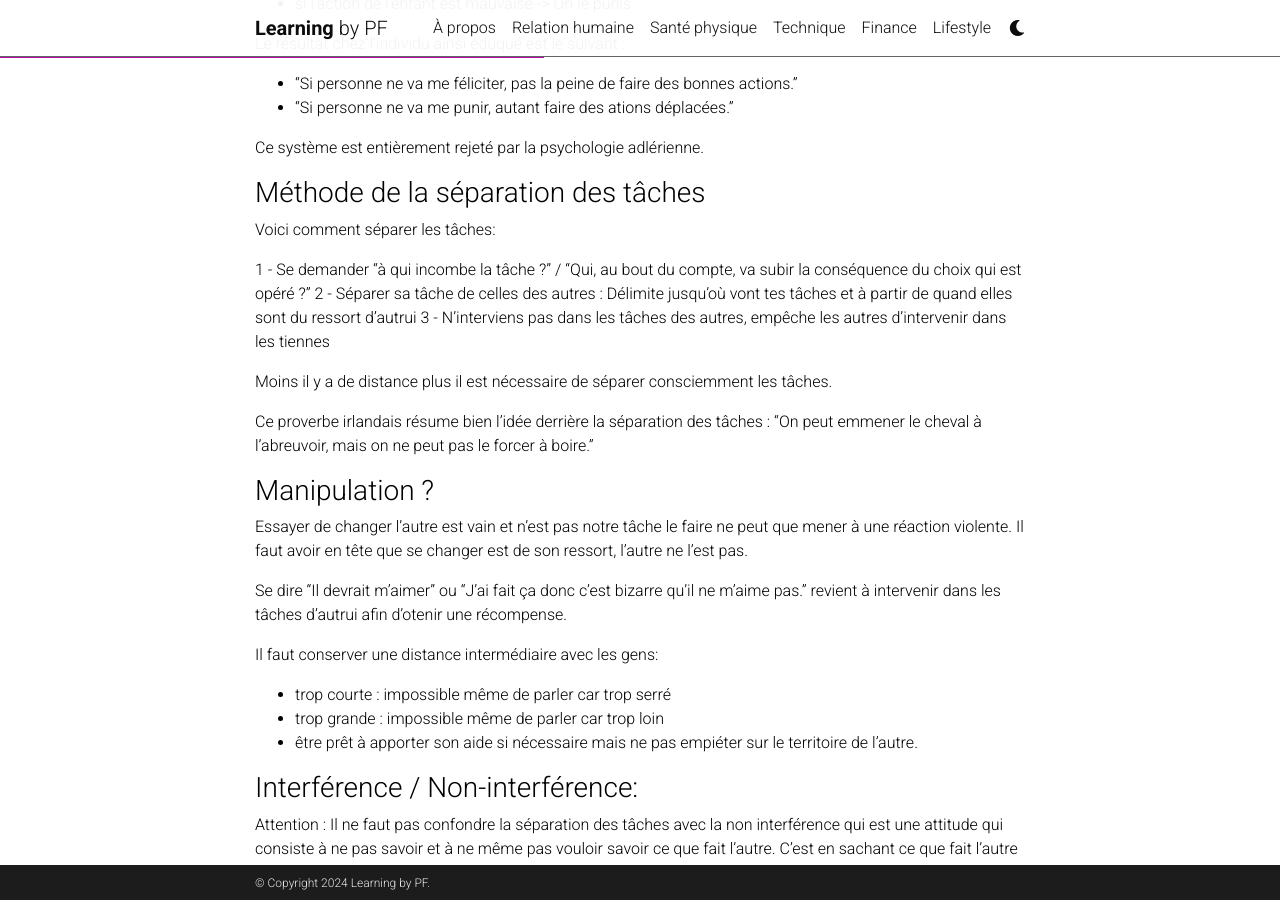
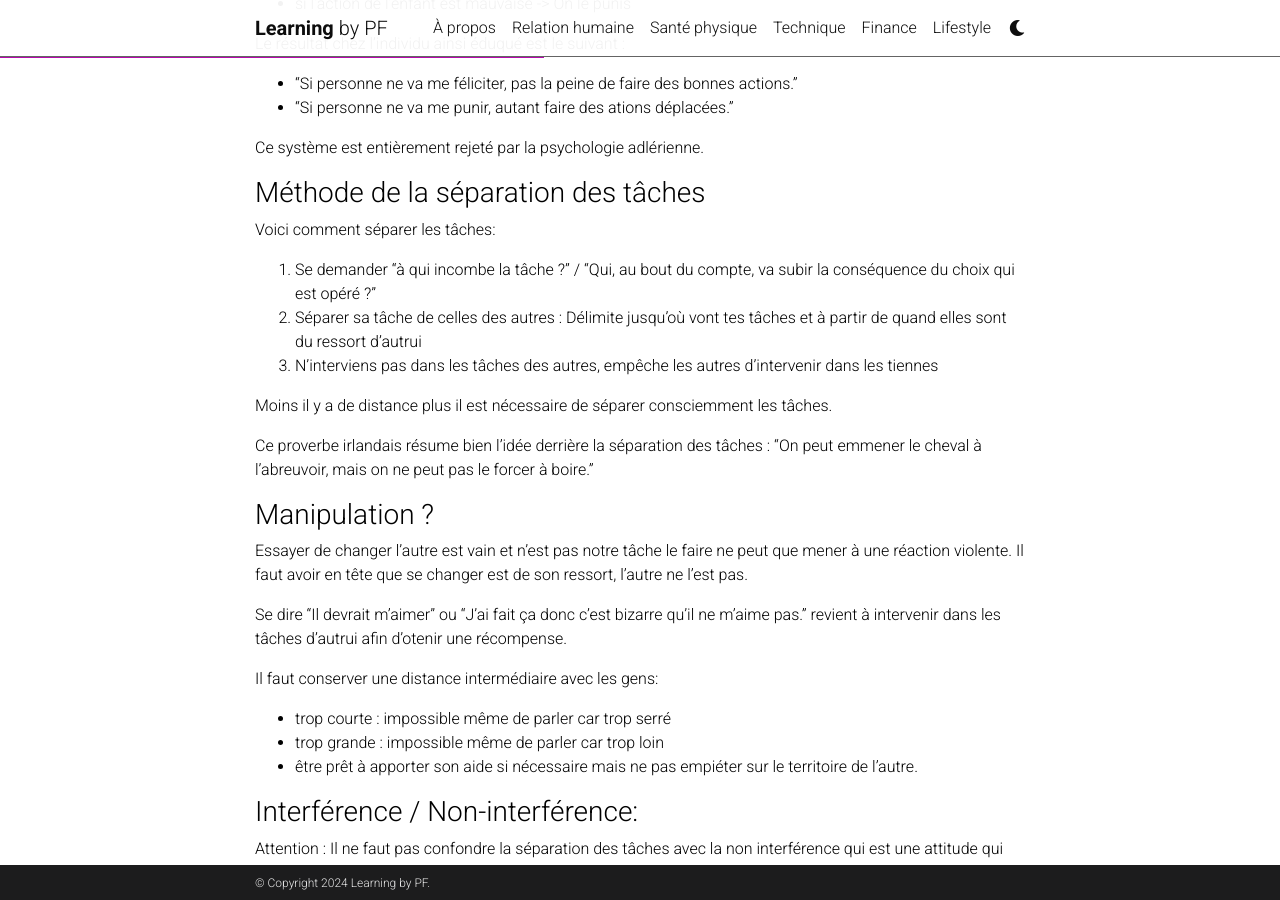
Before and after one commit to mpek29/learning, a Jekyll site: the page built from _interpersonal_relationship/individual_psychology.md, in a window 1280 px wide and 900 px high, scrolled down 6623 px. Built offline with Jekyll 4.4.1, drawn with Linux system fonts in a browser that asks for light colours; full-size pictures stand in for the smaller copies a plugin makes; comment, search, counter and statistics services are not loaded; a style sheet for code colours, icons or effects is not loaded.

Commit message:
Update individual_psychology.md

```diff
--- a/_interpersonal_relationship/individual_psychology.md
+++ b/_interpersonal_relationship/individual_psychology.md
@@ -199,9 +199,9 @@ Ce système est entièrement rejeté par la psychologie adlérienne.
 ### Méthode de la séparation des tâches
 Voici comment séparer les tâches:
 
-1 - Se demander "à qui incombe la tâche ?" / "Qui, au bout du compte, va subir la conséquence du choix qui est opéré ?"
-2 - Séparer sa tâche de celles des autres : Délimite jusqu'où vont tes tâches et à partir de quand elles sont du ressort d'autrui
-3 - N'interviens pas dans les tâches des autres, empêche les autres d'intervenir dans les tiennes
+1. Se demander "à qui incombe la tâche ?" / "Qui, au bout du compte, va subir la conséquence du choix qui est opéré ?"
+2. Séparer sa tâche de celles des autres : Délimite jusqu'où vont tes tâches et à partir de quand elles sont du ressort d'autrui
+3. N'interviens pas dans les tâches des autres, empêche les autres d'intervenir dans les tiennes
 
 Moins il y a de distance plus il est nécessaire de séparer consciemment les tâches.
 
```
